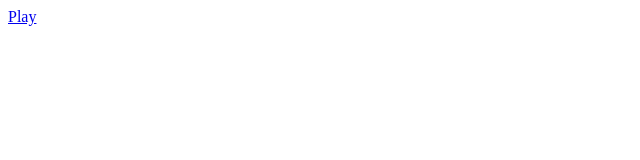
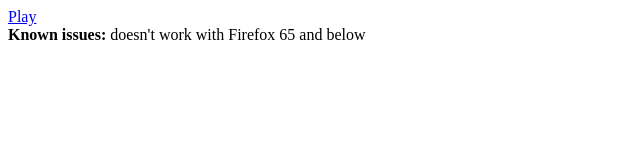
Before and after one commit to AndreaTosti/andreatosti.github.io, a plain HTML site: page index.html in a window 1280 px wide. Shown: the whole page, without its empty margins (0-640 px from the left). Drawn offline with Linux system fonts and the light colour scheme.

Commit message:
Add warning about browser compatibility

```diff
--- a/index.html
+++ b/index.html
@@ -1 +1,3 @@
 <a href="index2.html">Play</a>
+<br>
+<b>Known issues:</b> doesn't work with Firefox 65 and below
```
